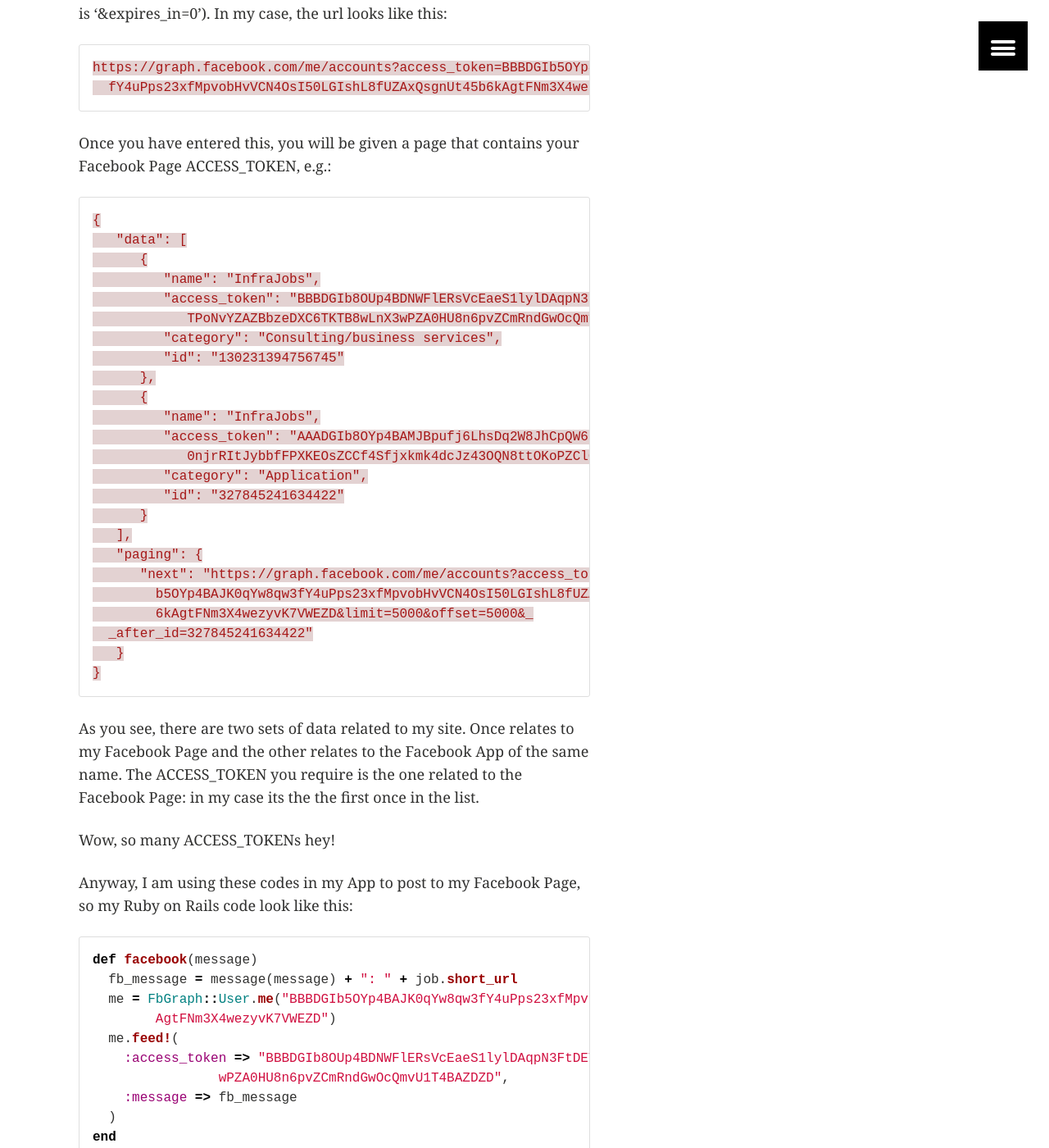
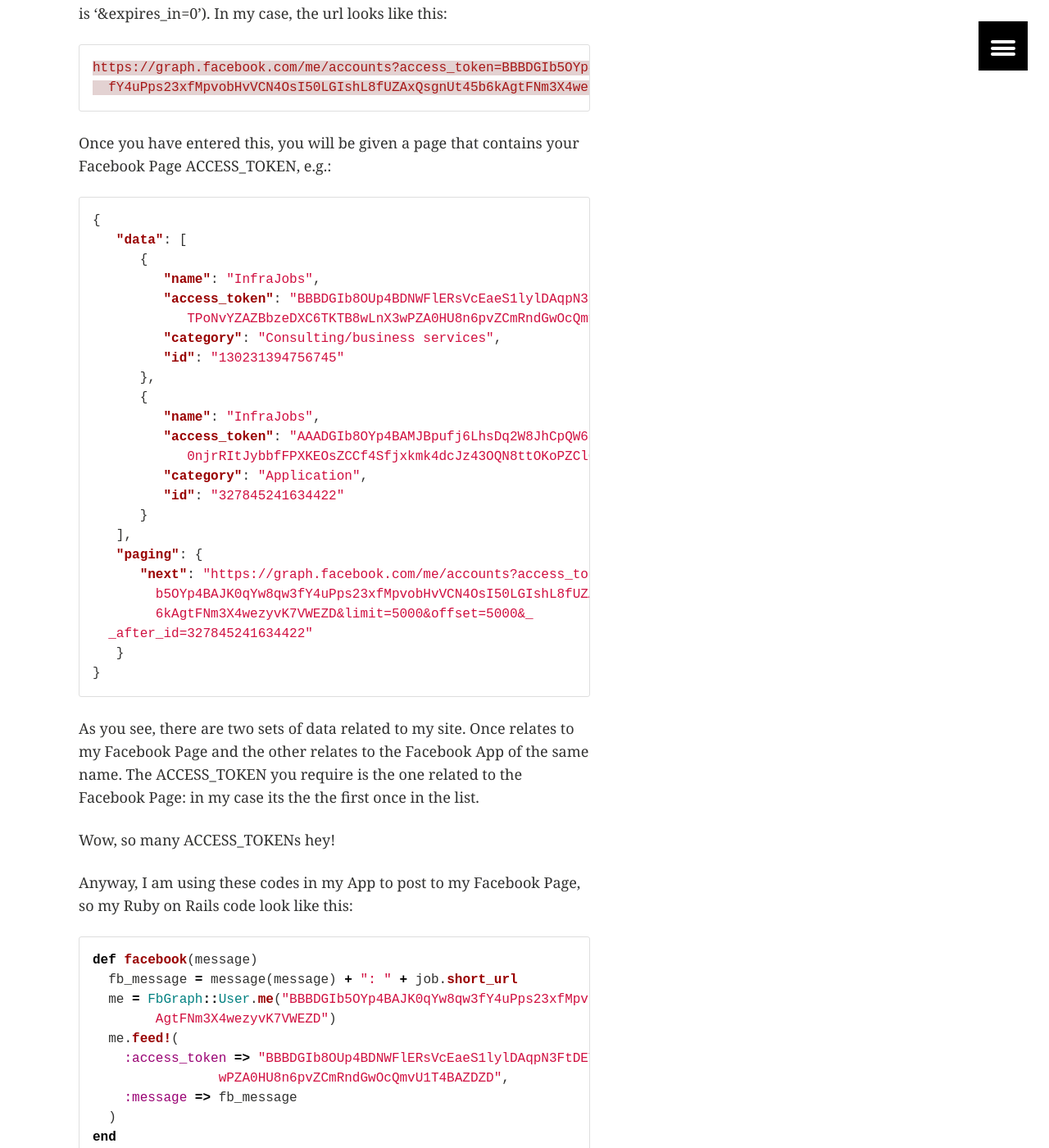
Before and after one commit to docgecko/docgecko_old, a Jekyll site: the page built from _posts/2011-12-22-creating-facebook-account-and-page-access-tokens-for-the-fb_graph-gem.md, in a window 1280 px wide and 1400 px high, scrolled down 2416 px. Shown: the whole window at 82% size. Built offline with Jekyll 4.4.1, drawn with Linux system fonts in a browser that asks for light colours; comment, search, counter and statistics services are not loaded.

Commit message:
minor update

```diff
--- a/_posts/2011-12-22-creating-facebook-account-and-page-access-tokens-for-the-fb_graph-gem.md
+++ b/_posts/2011-12-22-creating-facebook-account-and-page-access-tokens-for-the-fb_graph-gem.md
@@ -71,7 +71,7 @@
 
 Once you have entered this, you will be given a page that contains your Facebook Page ACCESS_TOKEN, e.g.:
 
-{% highlight http %}
+{% highlight json %}
 {
    "data": [
       {
```
Also changed, not shown: 3 other files.
